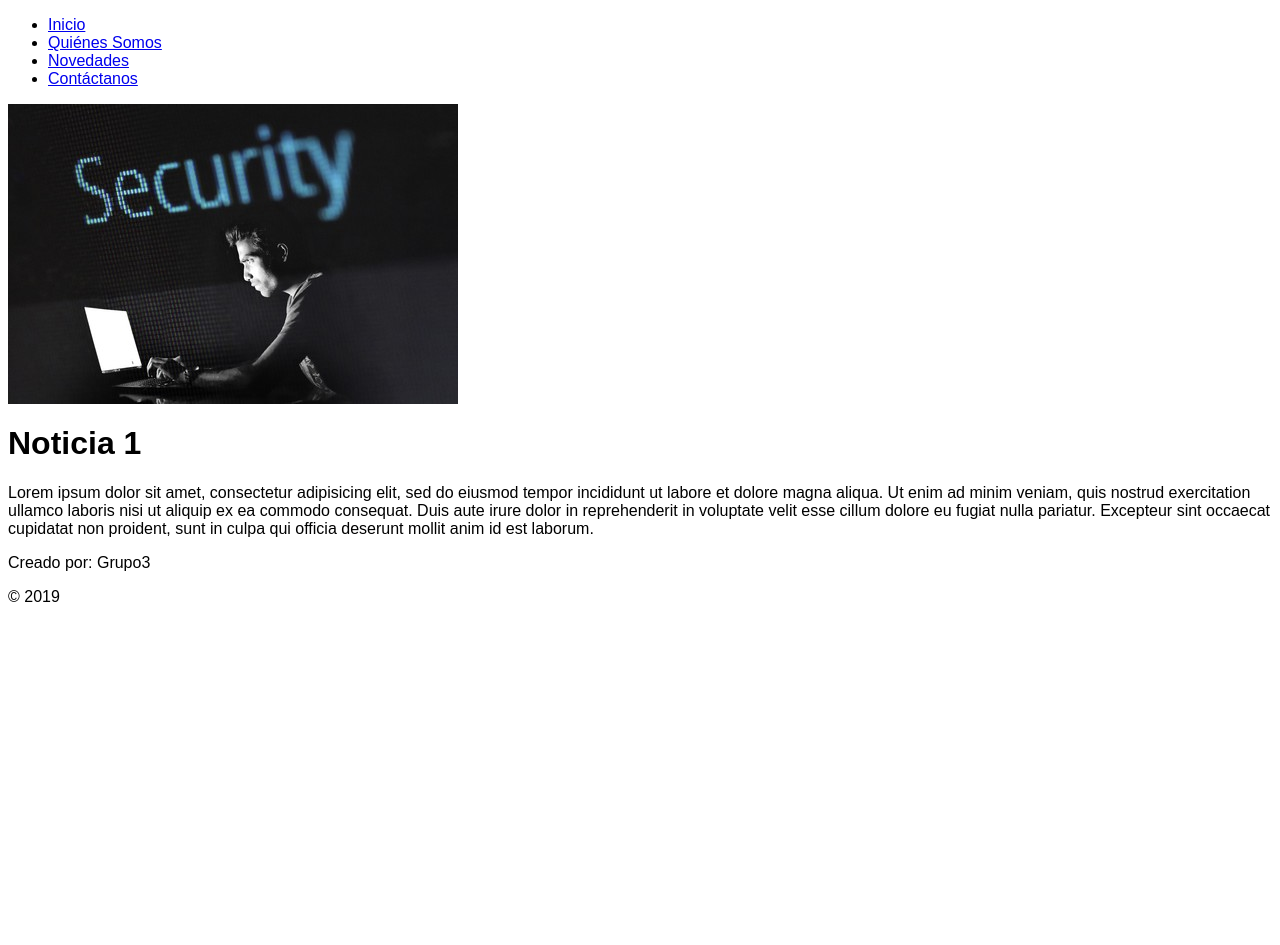
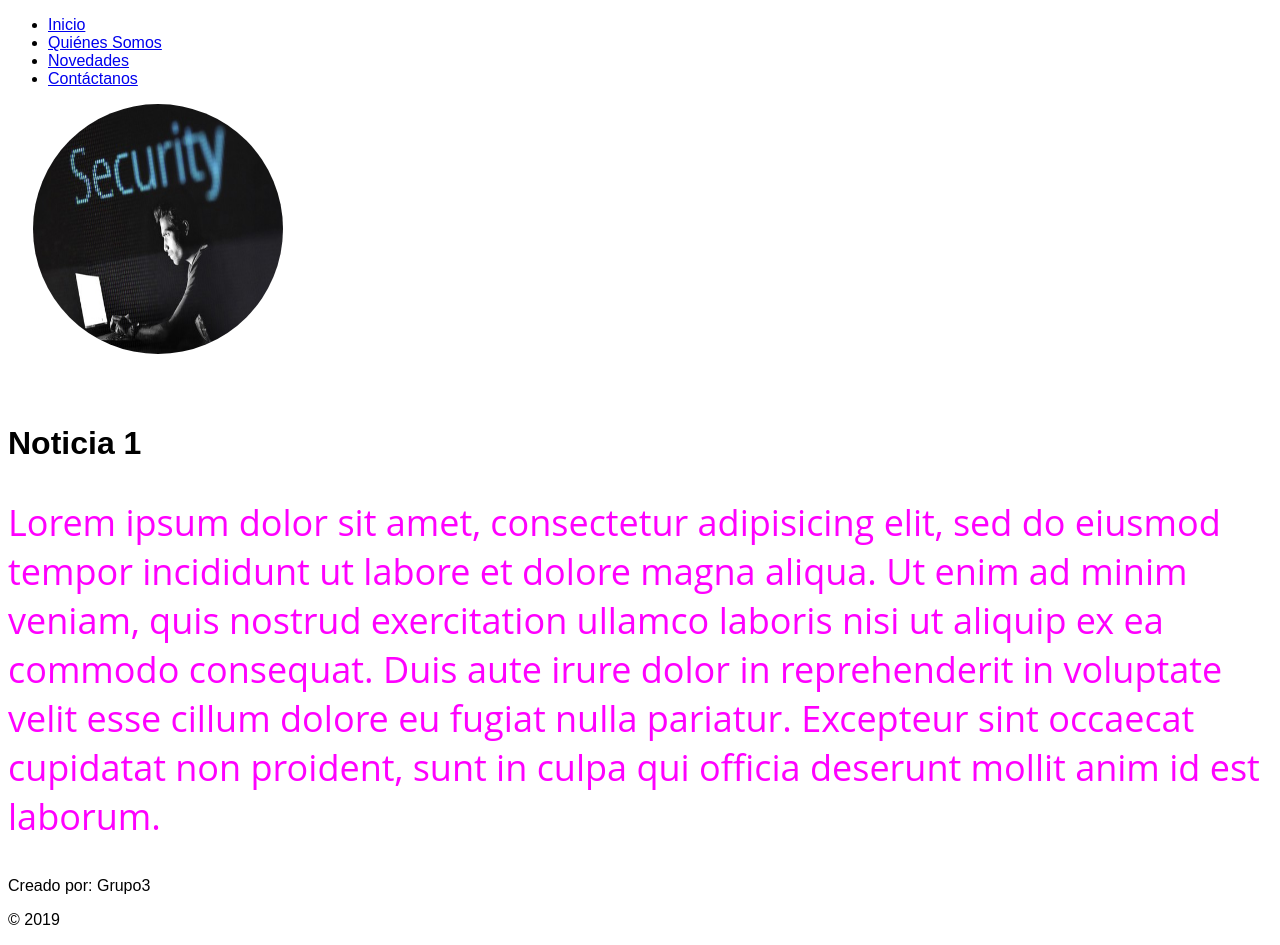
Before and after one commit to developeramirez/grupo3, a plain HTML site: page index.html in a window 1280 px wide. Before the commit the page ends 800 px from the top, so only its background shows below. Drawn offline with Linux system fonts and the light colour scheme.

Commit message:
agg  poco estilo a index.html

```diff
--- a/css/style.css
+++ b/css/style.css
@@ -59,3 +59,22 @@ body{
   font-weight: bold;
   color: white;
 }
+
+#im{
+  display:block;
+  margin:auto;
+  width: 250px;
+  height: 250px;
+  border-radius: 100%;
+}
+
+#estilorem{
+font-size: 36px;
+color: #FF00FF;
+font-family: 'Open Sans';
+}
+
+#h1{
+	font-size:12px;
+	background-color: #CD5C5C;
+}
--- a/index.html
+++ b/index.html
@@ -16,10 +16,10 @@
   <!-- navbar -->
   <!-- noticia -->
   <div id="image">
-    <img src="img/noticia1.jpg">
+    <img id="im" src="img/noticia1.jpg">
   </div>
   <h1>Noticia 1</h1>
-  <div>
+  <div id="estilorem">
     <p>Lorem ipsum dolor sit amet, consectetur adipisicing elit, sed do eiusmod
     tempor incididunt ut labore et dolore magna aliqua. Ut enim ad minim veniam,
     quis nostrud exercitation ullamco laboris nisi ut aliquip ex ea commodo
```
